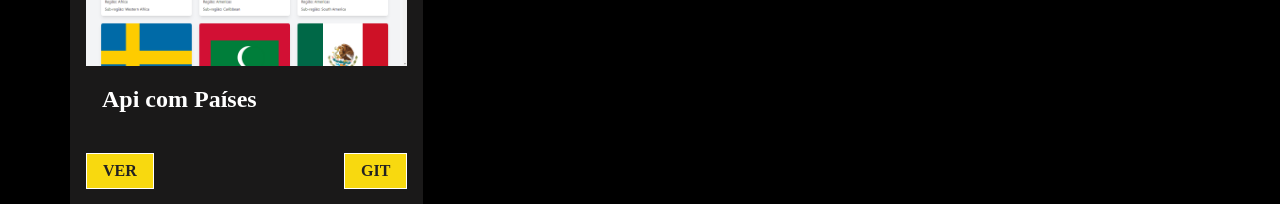
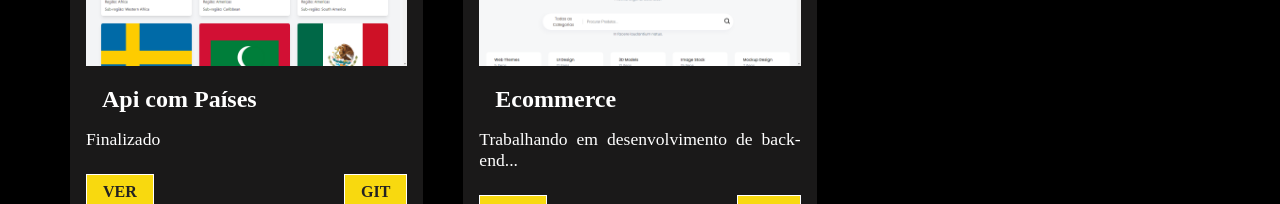
Before and after one commit to Suntzu1000/meu-portfolio, a React (Create React App) app: page /project in a window 1280 px wide. Shown: the part 748-952 px from the top of the page. Built offline with nearby package versions, Linux system fonts and the light colour scheme; a web font is replaced by a local one.

Commit message:
integrando-site

```diff
--- a/src/components/WorkCardDados.js
+++ b/src/components/WorkCardDados.js
@@ -1,10 +1,16 @@
 import pro1 from '../assets/api-paises.png'
+import ecomm from '../assets/ecommerce.png'
 
 const ProjectCardDados = [
     {
         imgsrc: pro1,
         title: "Api com Países",
-        text: "",
+        text: "Finalizado",
+    },
+     {
+        imgsrc: ecomm,
+        title: "Ecommerce",
+        text: "Trabalhando em desenvolvimento de back-end...",
     },
 
 ]
```
Also changed, not shown: src/assets/ecommerce.png (added).
